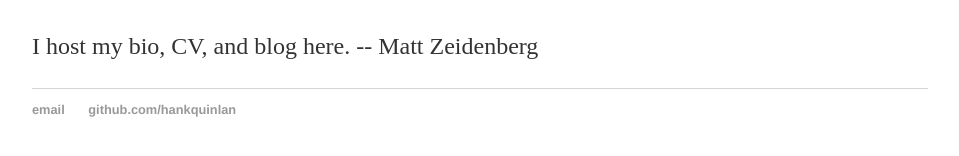
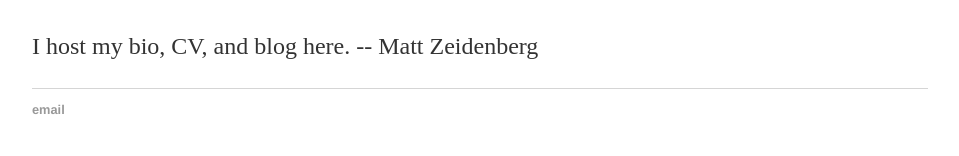
Before and after one commit to mzeidenberg/mzeidenberg.github.io, a Jekyll site: the page built from index.html, in a window 1280 px wide. Shown: the part 167-323 px from the top of the page, without its empty margins (160-1119 px from the left). Built offline with Jekyll 4.4.1, drawn with Linux system fonts in a browser that asks for light colours.

Commit message:
updated footer

```diff
--- a/_layouts/default.html
+++ b/_layouts/default.html
@@ -21,8 +21,7 @@
 			</div><!-- /.container -->
 			<footer>
 	    		<ul>
-	        		<li><a href="mailto:hankquinlanhub@gmail.com">email</a></li>
-	        		<li><a href="https://github.com/hankquinlan">github.com/hankquinlan</a></li>
+	        		<li><a href="mailto:mzeidenberg@gmail.com">email</a></li>
 				</ul>
 			</footer>
 		</body>
```
